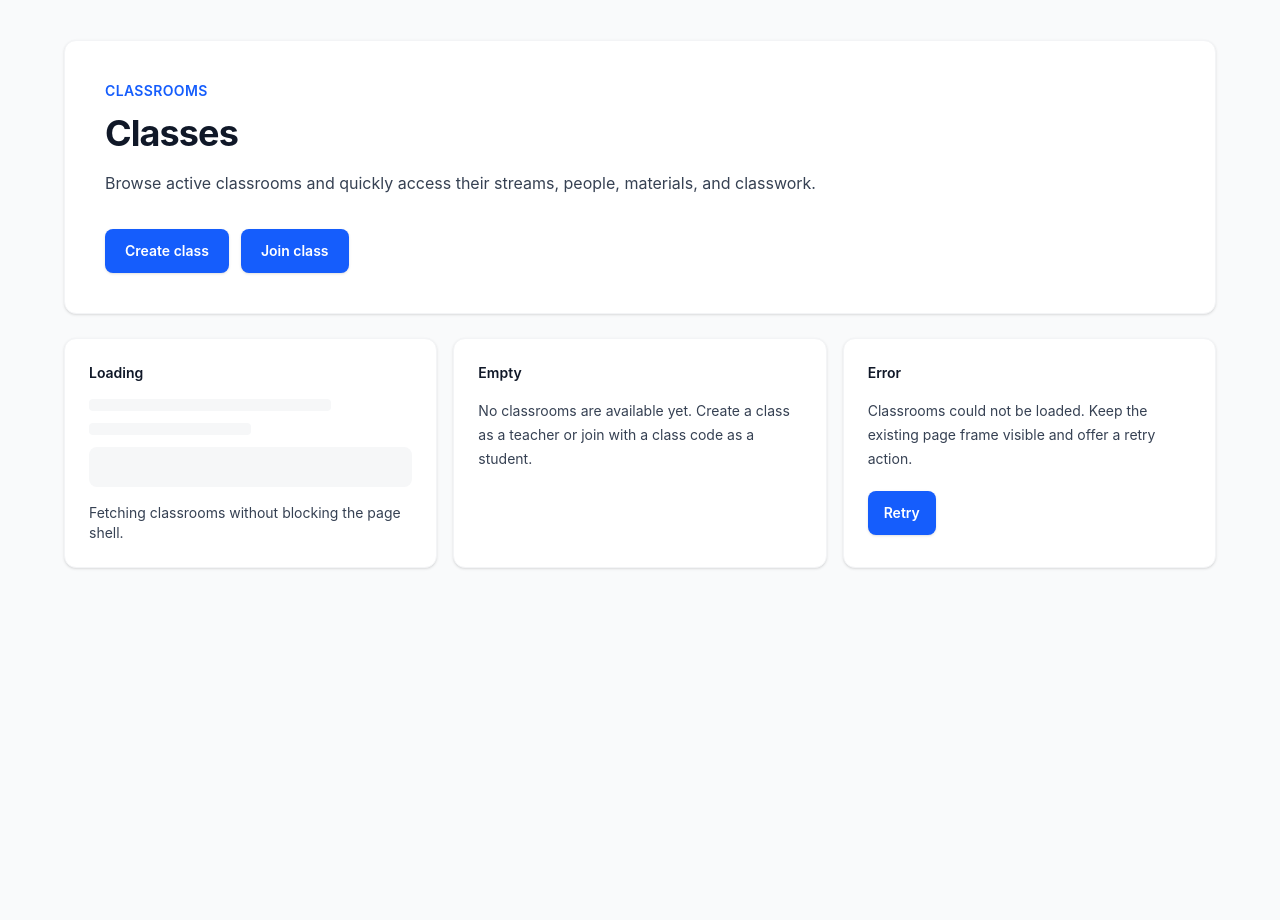
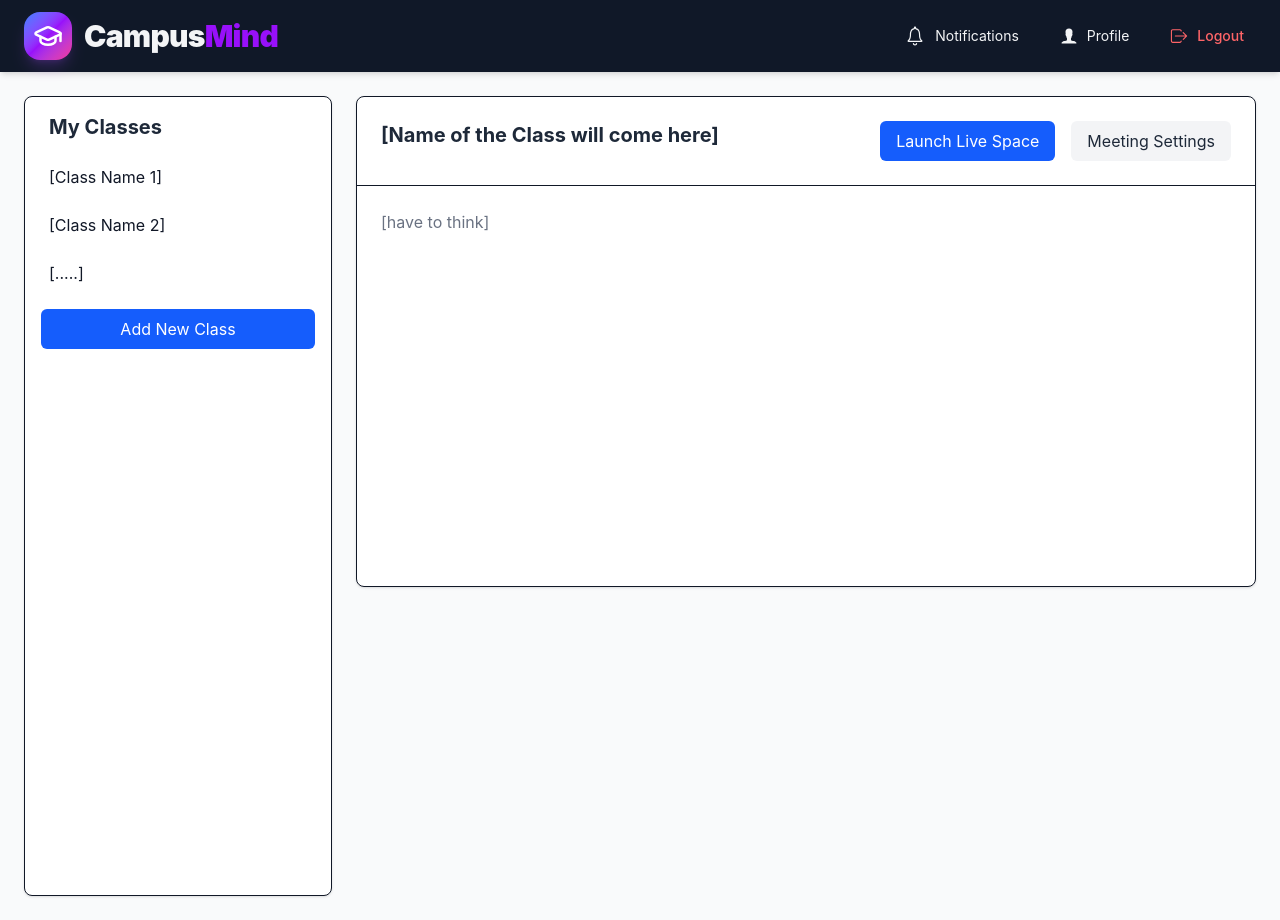
Before and after one commit to subrataroy912/Campus-Mind, a React (Vite) app: page /classes in a window 1280 px wide. Before the commit the page ends 800 px from the top, so only its background shows below. Built offline with nearby package versions, Linux system fonts and the light colour scheme.

Commit message:
worked on classes page

```diff
--- a/package.json
+++ b/package.json
@@ -18,6 +18,7 @@
     "lucide-react": "latest",
     "react": "^19.2.8",
     "react-dom": "^19.2.8",
+    "react-icons": "^5.7.0",
     "react-router-dom": "latest",
     "sockjs-client": "latest"
   },
--- a/src/components/common/BrandLogo.jsx
+++ b/src/components/common/BrandLogo.jsx
@@ -6,7 +6,7 @@ function BrandLogo({ compact = false }) {
       <span className="flex h-12 w-12 items-center justify-center rounded-2xl bg-gradient-to-br from-blue-500 via-purple-600 to-pink-500 text-white shadow-lg shadow-purple-500/20">
         <GraduationCap aria-hidden="true" size={30} />
       </span>
-      {!compact && <span className="text-3xl font-black tracking-tight text-gray-950">Edu<span className="text-purple-600">Space</span></span>}
+      {!compact && <span className="text-3xl font-black tracking-tight text-white-950">Campus<span className="text-purple-600">Mind</span></span>}
     </div>
   )
 }
--- /dev/null
+++ b/src/components/common/Navbar.jsx
@@ -0,0 +1,51 @@
+import React from 'react';
+import BrandLogo from './BrandLogo';
+import {
+  IoIosNotificationsOutline,
+  IoIosPerson,
+  IoIosLogOut
+} from "react-icons/io";
+
+export default function Navbar() {
+    return (
+        <nav className="flex items-center justify-between w-full px-4 py-3 bg-gray-900 text-gray-100 shadow-md sm:px-6">
+
+            {/* Left Section: Logo */}
+            <div className="flex items-center flex-shrink-0 cursor-pointer">
+                <BrandLogo />
+            </div>
+
+            {/* Right Section: Actions */}
+            <ul className="flex items-center gap-2 sm:gap-4">
+                <li>
+                    <button
+                        aria-label="Notifications"
+                        className="flex items-center gap-2 px-3 py-2 text-sm transition-all duration-200 rounded-lg hover:bg-gray-800 hover:text-blue-400 focus:outline-none focus:ring-2 focus:ring-blue-500"
+                    >
+                        <IoIosNotificationsOutline className="w-6 h-6" />
+                        <span className="hidden md:block">Notifications</span>
+                    </button>
+                </li>
+                <li>
+                    <button
+                        aria-label="Profile"
+                        className="flex items-center gap-2 px-3 py-2 text-sm transition-all duration-200 rounded-lg hover:bg-gray-800 hover:text-blue-400 focus:outline-none focus:ring-2 focus:ring-blue-500"
+                    >
+                        <IoIosPerson className="w-5 h-5" />
+                        <span className="hidden md:block">Profile</span>
+                    </button>
+                </li>
+                <li>
+                    <button
+                        aria-label="Logout"
+                        className="flex items-center gap-2 px-3 py-2 text-sm font-medium text-red-400 transition-all duration-200 rounded-lg hover:bg-red-950 hover:text-red-300 focus:outline-none focus:ring-2 focus:ring-red-500"
+                    >
+                        <IoIosLogOut className="w-5 h-5" />
+                        <span className="hidden md:block">Logout</span>
+                    </button>
+                </li>
+            </ul>
+
+        </nav>
+    );
+}
--- a/src/pages/classroom/ClassesPage.jsx
+++ b/src/pages/classroom/ClassesPage.jsx
@@ -1,21 +1,68 @@
-import PlaceholderStates from '../../components/common/PlaceholderStates.jsx'
-import PageShell from '../PageShell.jsx'
+import Navbar from "../../components/common/Navbar"
 
 function ClassesPage() {
   return (
-    <PageShell
-      actions={[{ label: 'Create class', to: '/classes/create' }, { label: 'Join class', to: '/classes/join' }]}
-      description="Browse active classrooms and quickly access their streams, people, materials, and classwork."
-      eyebrow="Classrooms"
-      title="Classes"
-    >
-      <PlaceholderStates
-        emptyMessage="No classrooms are available yet. Create a class as a teacher or join with a class code as a student."
-        errorMessage="Classrooms could not be loaded. Keep the existing page frame visible and offer a retry action."
-        resourceName="classrooms"
-      />
-    </PageShell>
+    <main className="min-h-screen bg-gray-50">
+      <Navbar />
+
+      {/* Outer Wrapper: Split Left & Right Columns */}
+      <div className="flex items-start w-full px-6 py-6 gap-6">
+        <LeftBar />
+        <RightBar />
+      </div>
+    </main>
   )
 }
 
 export default ClassesPage
+
+function LeftBar() {
+  return (
+    <div className="w-1/4 bg-white p-4 border rounded-lg shadow-sm h-screen">
+      <h1 className="text-xl font-bold text-gray-800 mb-4 px-2">
+        My Classes
+      </h1>
+      <div>
+        <ul className="flex flex-col gap-2">
+          <li className="p-2 hover:bg-gray-100 rounded-md cursor-pointer">[Class Name 1]</li>
+          <li className="p-2 hover:bg-gray-100 rounded-md cursor-pointer">[Class Name 2]</li>
+          <li className="p-2 hover:bg-gray-100 rounded-md cursor-pointer">[.....]</li>
+        </ul>
+      </div>
+      <div>
+        <button className="w-full mt-4 px-4 py-2 bg-blue-600 text-white rounded-md hover:bg-blue-700 transition"> Add New Class</button>
+      </div>
+    </div>
+  )
+}
+
+function RightBar() {
+  return (
+    <div className="flex-1 bg-white border rounded-lg shadow-sm">
+
+      <div className="flex justify-between items-start w-full p-6 border-b">
+
+        {/* Top Left Corner */}
+        <h1 className="text-xl font-bold text-gray-800 text-left leading-none mt-1">
+          [Name of the Class will come here]
+        </h1>
+
+        {/* Top Right Corner */}
+        <div className="flex items-center gap-4">
+          <button className="px-4 py-2 bg-blue-600 text-white rounded-md hover:bg-blue-700 transition">
+            Launch Live Space
+          </button>
+          <button className="px-4 py-2 bg-gray-100 text-gray-800 rounded-md hover:bg-gray-200 transition">
+            Meeting Settings
+          </button>
+        </div>
+      </div>
+
+      {/* Body of Right Column */}
+      <div className="p-6 text-gray-500 min-h-[400px]">
+        [have to think]
+      </div>
+
+    </div>
+  )
+}
--- a/src/routes/AppRoutes.jsx
+++ b/src/routes/AppRoutes.jsx
@@ -12,7 +12,6 @@ function AppRoutes() {
   return (
     <Routes>
       <Route element={<App />} path="/" />
-
       {/* Authentication Routes */}
       <Route element={<LoginPage />} path="/login" />
       <Route element={<RegisterPage />} path="/register" />
```
Also changed, not shown: 1 other file (tests, documents, lock files or other folders).
